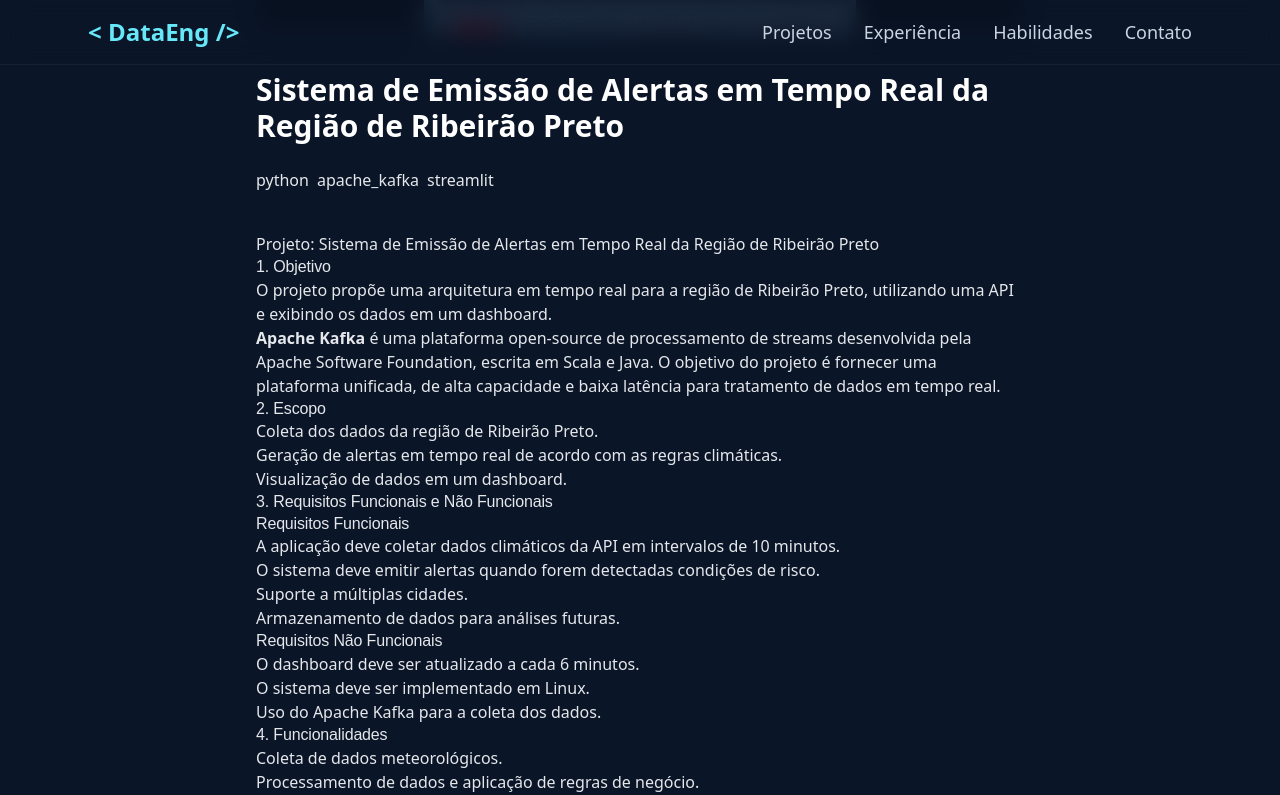
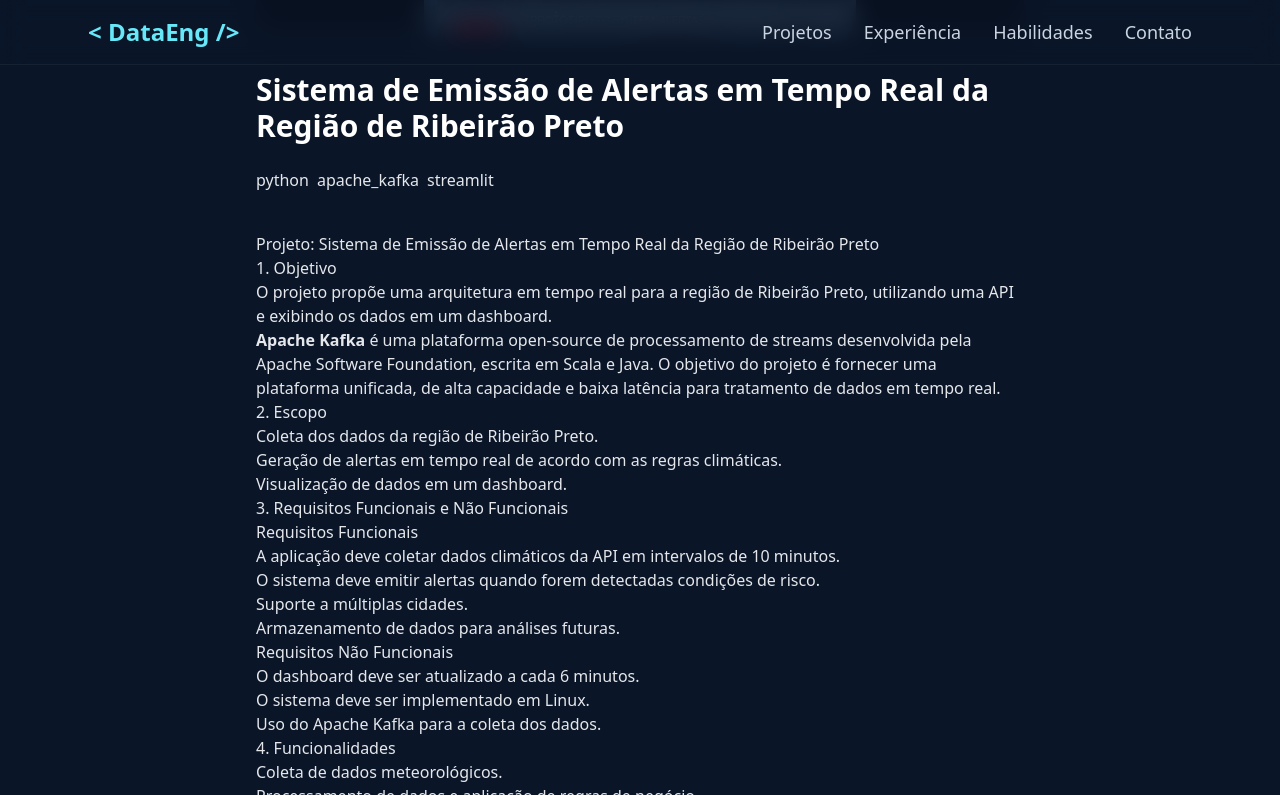
Before and after one commit to rodrigorocha1234/portfolio, a Jekyll site: the page built from _projects/2025-02-26-monitoramento_clima_tempo_real.md, in a window 1280 px wide and 1400 px high, scrolled down 352 px. Shown: the top 795 px of the window. Built offline with Jekyll 4.4.1, drawn with Linux system fonts in a browser that asks for light colours; nearby versions of some CDN libraries; grey boxes are pictures that could not be loaded.

Commit message:
Revert "Refactor typography styles and improve font variable usage"
This reverts commit d5d5d55e96d142438dfc91e5d71b1b60122c4aa5.

```diff
--- a/assets/css/main.css
+++ b/assets/css/main.css
@@ -4,6 +4,7 @@
    ========================================================== */
 
 /* Import da fonte (caso ainda não esteja no <head>, pode deixar aqui no CSS) */
+<<<<<<< HEAD
 <<<<<<< HEAD
 @import url('https://fonts.googleapis.com/css2?family=Ubuntu+Sans:ital,wght@0,100..800;1,100..800&family=Ubuntu:ital,wght@0,300;0,400;0,500;0,700;1,300;1,400;1,500;1,700&display=swap');
 =======
@@ -15,10 +16,33 @@
 >>>>>>> parent of 3b7e58f (Update font-family to use quotes for Ubuntu)
 body {
   font-family: Ubuntu, sans-serif;
+=======
+@import url('https://fonts.googleapis.com/css2?family=Ubuntu:wght@300;400;500;700&display=swap');
+
+/* Fonte padrão do site */
+body {
+  font-family: 'Ubuntu', sans-serif;
+  font-weight: 400;   /* Regular */
+  line-height: 1.6;
+  color: var(--text-1);
+}
+
+/* ==========================================================
+   TÍTULOS PRINCIPAIS (H1)
+   ========================================================== */
+h1,
+.text-title,
+.prose-custom h1 {
+  font-family: 'Ubuntu', sans-serif;
+  font-weight: 700;   /* Bold */
+  letter-spacing: -0.02em;
+  line-height: 1.2;
+>>>>>>> parent of d5d5d55 (Refactor typography styles and improve font variable usage)
 }
 
 <<<<<<< HEAD
 /* ==========================================================
+<<<<<<< HEAD
    TÍTULOS PRINCIPAIS (H1)
    ========================================================== */
 h1,
@@ -40,6 +64,10 @@ h1,
 /* ==========================================================
    SUBTÍTULOS (H2, H3)
    ========================================================== */
+=======
+   SUBTÍTULOS (H2, H3)
+   ========================================================== */
+>>>>>>> parent of d5d5d55 (Refactor typography styles and improve font variable usage)
 h2,
 h3,
 .text-subtitle,
@@ -47,10 +75,13 @@ h3,
 .prose-custom h3 {
   font-family: 'Ubuntu', sans-serif;
 <<<<<<< HEAD
+<<<<<<< HEAD
   font-optical-sizing: auto;
   font-style: normal;
   font-variation-settings:
     "wdth" 100;
+=======
+>>>>>>> parent of d5d5d55 (Refactor typography styles and improve font variable usage)
 =======
 >>>>>>> parent of d5d5d55 (Refactor typography styles and improve font variable usage)
   font-weight: 500;   /* Medium */
@@ -64,6 +95,7 @@ h3,
 p,
 li,
 <<<<<<< HEAD
+<<<<<<< HEAD
 ul,
 span,
 .prose-custom p,
@@ -72,11 +104,16 @@ span,
   font-weight: 300;
   font-style: normal;
 =======
+=======
+>>>>>>> parent of d5d5d55 (Refactor typography styles and improve font variable usage)
 span,
 .prose-custom p,
 .prose-custom li {
   font-family: 'Ubuntu', sans-serif;
   font-weight: 400;   /* Regular */
+<<<<<<< HEAD
+>>>>>>> parent of d5d5d55 (Refactor typography styles and improve font variable usage)
+=======
 >>>>>>> parent of d5d5d55 (Refactor typography styles and improve font variable usage)
   line-height: 1.75;
 }
@@ -124,8 +161,11 @@ code,
 pre {
   font-family: 'Ubuntu Mono', 'Courier New', monospace;
 }
+<<<<<<< HEAD
 =======
 >>>>>>> parent of 3b7e58f (Update font-family to use quotes for Ubuntu)
+=======
+>>>>>>> parent of d5d5d55 (Refactor typography styles and improve font variable usage)
 
 .skills-grid {
   display: grid;
```
